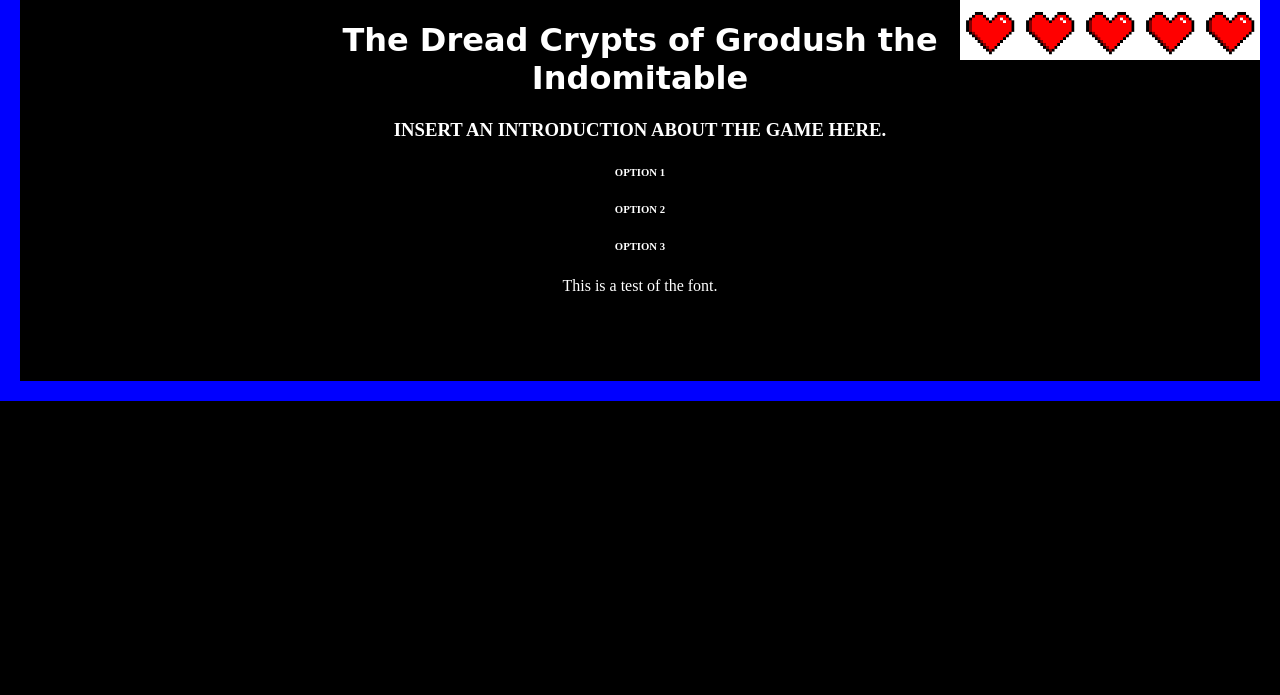
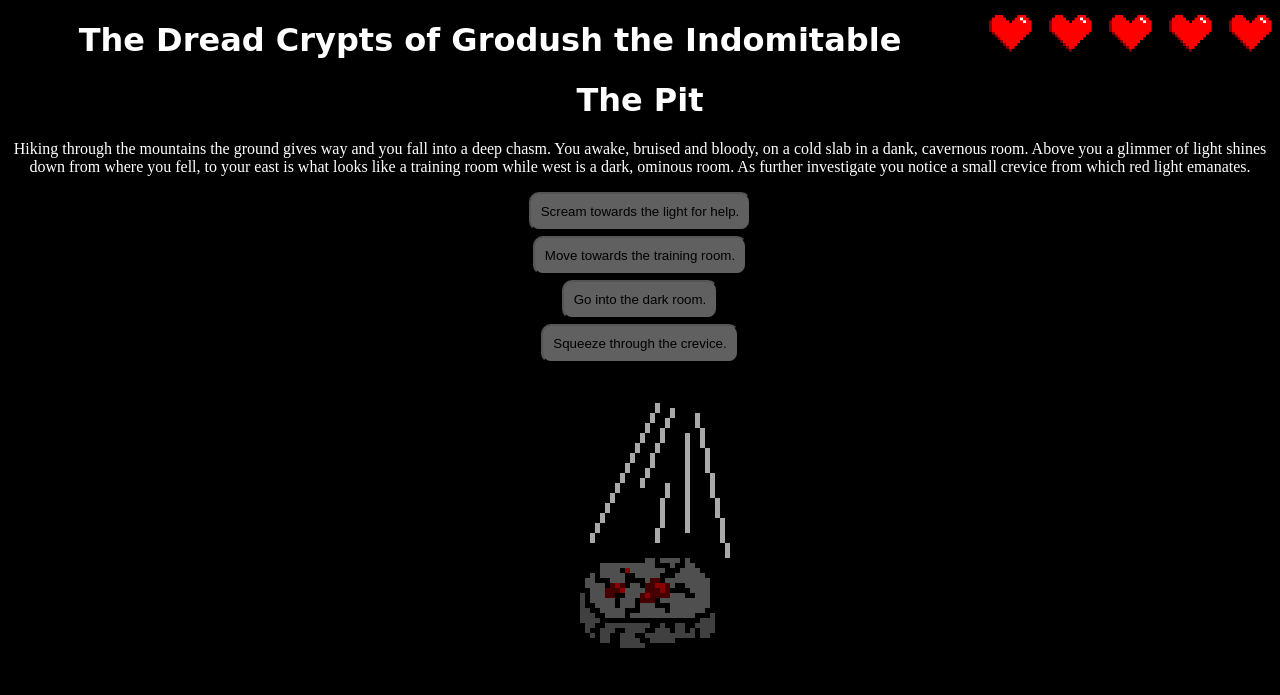
Before and after one commit to IainSCarr/AINT151, a plain HTML site: page Class Work/Hypertext Fiction Minigame/index.html in a window 1280 px wide. Drawn offline with Linux system fonts and the light colour scheme; a web font is replaced by a local one.

Commit message:
Replaced Links

```diff
--- a/Class Work/Hypertext Fiction Minigame/data.js
+++ b/Class Work/Hypertext Fiction Minigame/data.js
@@ -2,7 +2,7 @@ var roomArray = [
 	{
 		title:'The Pit',
 		text:'Hiking through the mountains the ground gives way and you fall into a deep chasm. You awake, bruised and bloody, on a cold slab in a dank, cavernous room. Above you a glimmer of light shines down from where you fell, to your east is what looks like a training room while west is a dark, ominous room. As further investigate you notice a small crevice from which red light emanates.',
-		picture:'assets/full_heart.png',
+		picture:'assets/blood.png',
 		choices:[
 			{
 				text:'Scream towards the light for help.',
@@ -25,7 +25,7 @@ var roomArray = [
 	{
 		title:'The Pit',
 		text:'You let out a scream in the hope that your companions might hear it from above. The sound echoes down the passageways before all falls silent again. After a brief moment a deep rumble accompanied by a rush of wind approaches you; it sends a chill down your spine as you sense a great evil lurking in this strange place.',
-		picture:'assets/full_heart.png',
+		picture:'assets/blood.png',
 		choices:[
 			{
 				text:'Move towards the training room.',
@@ -44,7 +44,7 @@ var roomArray = [
 	{
 		title:'Training Room',
 		text:'Creeping forwards down the passageway you approach what looks like a training room scattered with broken sticks and shards of metal. The room has archery targets and mannequins made of straw while the ground is stained red in places. To your east you catch a glint of metal through reinforced doors. South is an archway that leads a large courtyard.',
-		picture:'assets/full_heart.png',
+		picture:'assets/target.png',
 		choices:[
 			{
 				text:'Go back to where you fell.',
@@ -63,7 +63,7 @@ var roomArray = [
 	{
 		title:'room 4',
 		text:'this is a test',
-		picture:'assets/full_heart.png',
+		picture:'assets/skull.png',
 		choices:[
 			{
 				text:'Go to room 1',
--- a/Class Work/Hypertext Fiction Minigame/index.html
+++ b/Class Work/Hypertext Fiction Minigame/index.html
@@ -3,11 +3,13 @@
   <head>
     <meta charset="utf-8">
     <link rel="stylesheet" href="master.css">
+    <script src="data.js"></script>
+    <script src="main.js"></script>
     <link href="https://fonts.googleapis.com/css?family=Spectral+SC" rel="stylesheet">
     <link href="https://fonts.googleapis.com/css?family=Chelsea+Market" rel="stylesheet">
     <title>Game Title</title>
   </head>
-  <body>
+  <body onLoad="OnLoad()">
 
     <div class="rightcol">
       <img src="assets/full_heart.png" id="heart" alt="">
@@ -17,20 +19,19 @@
       <img src="assets/full_heart.png" id="heart" alt="">
     </div>
 
-    <div class="leftcol">
-    </div>
+    <div class="leftcol"></div>
 
     <h1>The Dread Crypts of Grodush the Indomitable</h1>
 
-    <h3>INSERT AN INTRODUCTION ABOUT THE GAME HERE.</h3>
 
-    <h6>OPTION 1</h6>
 
-    <h6>OPTION 2</h6>
+    <h1 id="roomTitle">Room title</h1>
 
-    <h6>OPTION 3</h6>
+    <p id="roomText">Room text</p>
 
-    <p>This is a test of the font.</p>
+    <div id="roomChoices">Room choice buttons</div>
+
+    <div id="image">Room Picture</div>
 
   </body>
 </html>
--- a/Class Work/Hypertext Fiction Minigame/master.css
+++ b/Class Work/Hypertext Fiction Minigame/master.css
@@ -4,8 +4,6 @@ body {
   background-color: black;
   color: white;
   text-align: center;
-  border: 20px solid blue;
-  border-top: 0;
   padding-bottom: 70px;
 }
 
@@ -18,14 +16,23 @@ body {
 .rightcol {
   float: right;
   width: 300px;
+<<<<<<< HEAD
   height: 60px;
   background-color: white;
+=======
+  height: 300px;
+  background-color: black;
+>>>>>>> c88bd39eaba10decca0ca04acb224936bd8f3496
 }
 
 .leftcol {
   float: left;
   width: 300px;
+<<<<<<< HEAD
   height: 60px;
+=======
+  height: 300px;
+>>>>>>> c88bd39eaba10decca0ca04acb224936bd8f3496
   background-color: black;
 }
 
@@ -36,3 +43,14 @@ h1 {
 p {
   font-family: 'Spectral SC', serif;
 }
+
+button {
+  margin-bottom: 5px;
+  background-color: #606060;
+  padding: 10px;
+  border-radius: 10px;
+}
+
+button:hover {
+  background-color: #9b9b9b;
+}
```
